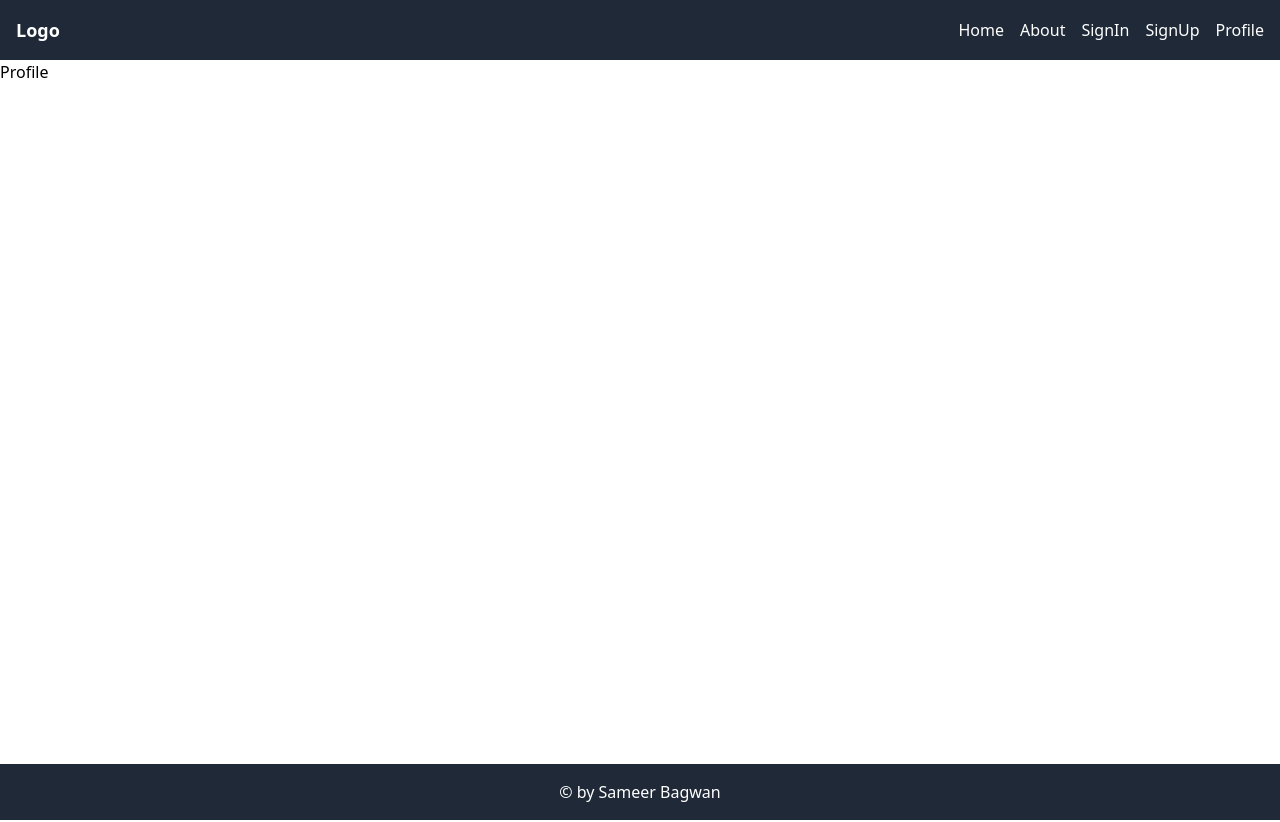
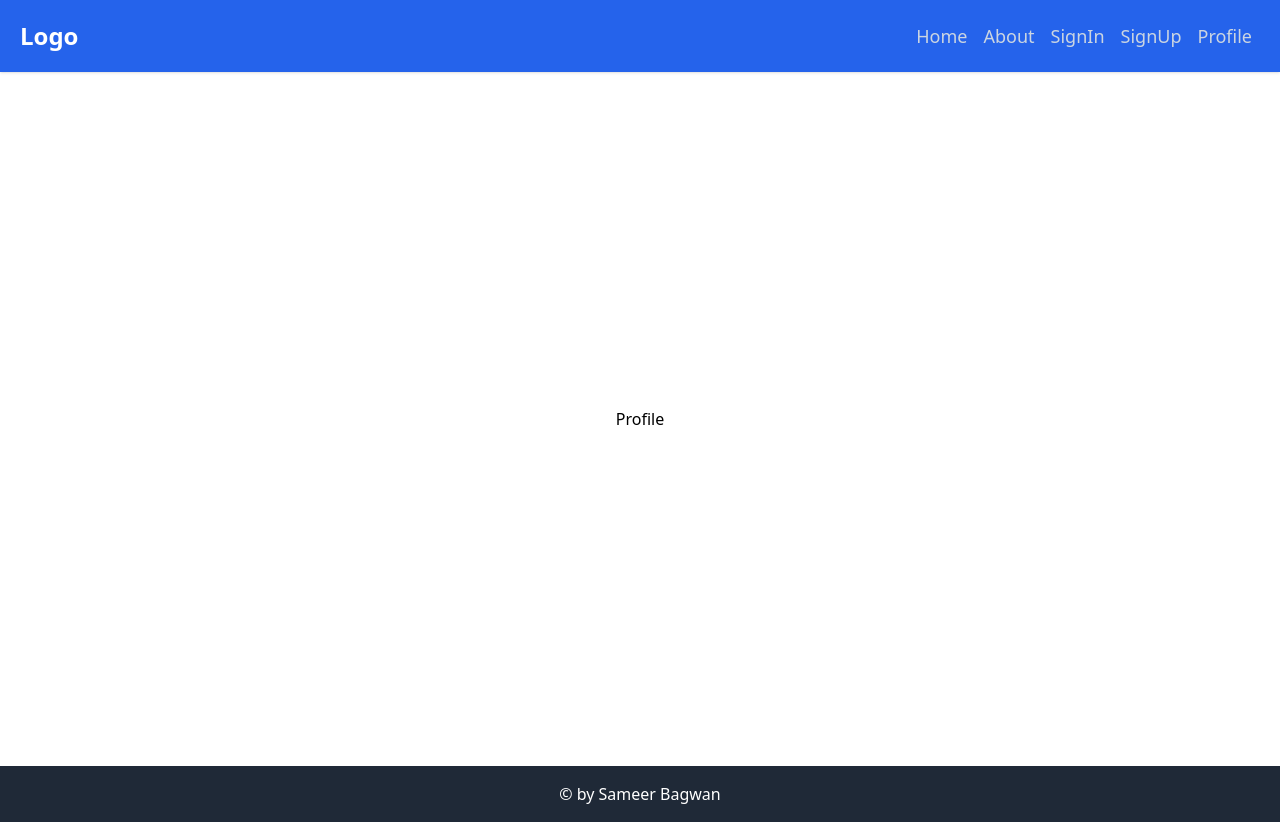
Before and after one commit to samcasmmm/best-auth-mern, a React (Vite) app in the folder views/: page /profile in a window 1280 px wide. Built offline with nearby package versions, Linux system fonts and the light colour scheme.

Commit message:
update user routes

```diff
--- a/views/index.html
+++ b/views/index.html
@@ -20,5 +20,13 @@
   <body>
     <div id="root"></div>
     <script type="module" src="/src/main.jsx"></script>
+    <script
+      type="module"
+      src="https://unpkg.com/ionicons@7.1.0/dist/ionicons/ionicons.esm.js"
+    ></script>
+    <script
+      nomodule
+      src="https://unpkg.com/ionicons@7.1.0/dist/ionicons/ionicons.js"
+    ></script>
   </body>
 </html>
--- a/views/src/components/Footer.jsx
+++ b/views/src/components/Footer.jsx
@@ -1,6 +1,6 @@
 const Footer = () => {
   return (
-    <footer className='bg-gray-800 w-full py-4 text-center '>
+    <footer className='bg-gray-800 w-full py-4 text-center'>
       <p className='text-white'>© by Sameer Bagwan</p>
     </footer>
   );
--- a/views/src/components/Layout.jsx
+++ b/views/src/components/Layout.jsx
@@ -5,9 +5,7 @@ const Layout = () => {
   return (
     <>
       <Navbar />
-      <main className='min-h-[88vh]'>
-        <Outlet />
-      </main>
+      <Outlet />
       <Footer />
     </>
   );
--- a/views/src/components/Navbar.jsx
+++ b/views/src/components/Navbar.jsx
@@ -1,5 +1,7 @@
 import { Link } from 'react-router-dom';
+import { useState } from 'react';
 const Navbar = () => {
+  const [isNavOpen, setIsNavOpen] = useState(true);
   const links = [
     { id: 0, title: 'Home', path: '/' },
     { id: 1, title: 'About', path: 'about' },
@@ -8,16 +10,40 @@ const Navbar = () => {
     { id: 4, title: 'Profile', path: '/profile' },
   ];
   return (
-    <nav className='bg-gray-800 p-4  w-full'>
+    <nav className='p-5 bg-blue-600 shadow md-flex md:items-center md:justify-between'>
       <div className='flex items-center justify-between'>
-        <div className='text-white font-semibold text-lg'>Logo</div>
-        <div className=' md:flex space-x-4' id='navLinks'>
+        <div className='text-white font-semibold text-2xl cursor-pointer z-10'>
+          Logo
+        </div>
+        <span
+          className='text-white font-semibold text-2xl cursor-pointer mx-2 md:hidden block'
+          onClick={() => {
+            setIsNavOpen(!isNavOpen);
+          }}
+        >
+          {isNavOpen ? (
+            <ion-icon name='menu-outline'></ion-icon>
+          ) : (
+            <ion-icon name='close-outline'></ion-icon>
+          )}
+        </span>
+        <ul
+          className={`md:flex md:items-center z-[1] md:z-auto md:static absolute bg-blue-600 w-full left-0 md:w-auto md:py-0 py-4 md:pl-0 pl-4 md:opacity-100 opacity-0 ${
+            isNavOpen ? 'top-[-400px]' : 'top-[50px] opacity-100'
+          } transition-all ease-in duration-500`}
+          id='navLinks'
+        >
           {links.map((link) => (
-            <Link to={link.path} className='text-white' key={link.id}>
-              {link.title}
-            </Link>
+            <li key={link.id} className='mx-2 my-2 md:my-0 cursor-pointer'>
+              <Link
+                to={link.path}
+                className='text-slate-300 text-lg hover:text-white duration-500'
+              >
+                {link.title}
+              </Link>
+            </li>
           ))}
-        </div>
+        </ul>
       </div>
     </nav>
   );
--- a/views/src/pages/About.jsx
+++ b/views/src/pages/About.jsx
@@ -1,5 +1,7 @@
 const About = () => {
-  return <div>About</div>;
+  return (
+    <div className='flex items-center justify-center h-[86.7vh]'>About</div>
+  );
 };
 
 export default About;
--- a/views/src/pages/Home.jsx
+++ b/views/src/pages/Home.jsx
@@ -1,5 +1,7 @@
 const Home = () => {
-  return <div>Home</div>;
+  return (
+    <div className='flex items-center justify-center h-[86.7vh]'>Home</div>
+  );
 };
 
 export default Home;
--- a/views/src/pages/Profile.jsx
+++ b/views/src/pages/Profile.jsx
@@ -1,5 +1,7 @@
 const Profile = () => {
-  return <div>Profile</div>;
+  return (
+    <div className='flex items-center justify-center h-[86.7vh]'>Profile</div>
+  );
 };
 
 export default Profile;
--- a/views/src/pages/SignIn.jsx
+++ b/views/src/pages/SignIn.jsx
@@ -1,5 +1,7 @@
 const SignIn = () => {
-  return <div>SignIn</div>;
+  return (
+    <div className='flex items-center justify-center h-[86.7vh]'>SignIn</div>
+  );
 };
 
 export default SignIn;
--- a/views/src/pages/SignUp.jsx
+++ b/views/src/pages/SignUp.jsx
@@ -1,5 +1,7 @@
 const SignUp = () => {
-  return <div>SignUp</div>;
+  return (
+    <div className='flex items-center justify-center h-[86.7vh]'>SignUp</div>
+  );
 };
 
 export default SignUp;
```
